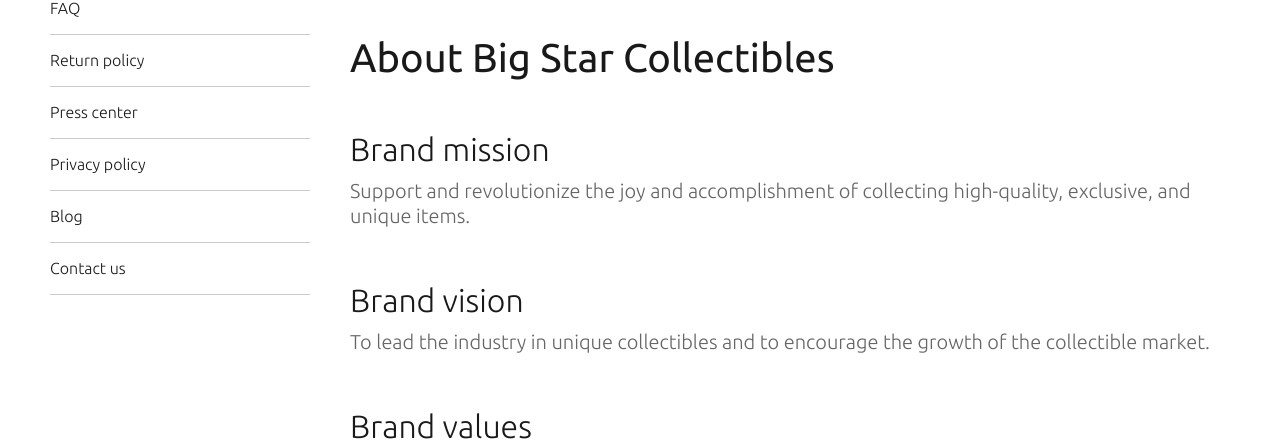
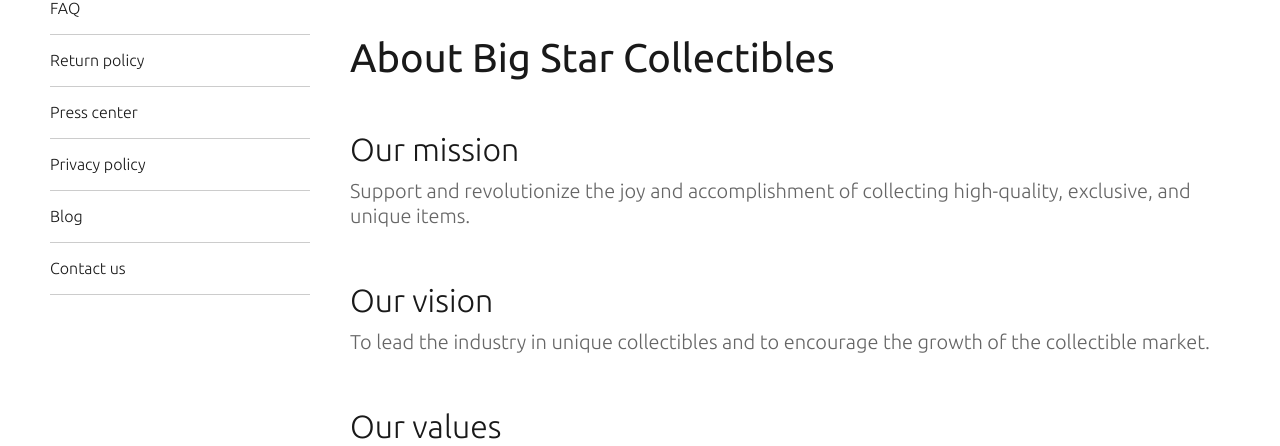
Before and after one commit to a-shebl/big_star, a plain HTML site: page About.html in a window 1280 px wide. Shown: the part 354-800 px from the top of the page. Drawn offline with Linux system fonts and the light colour scheme.

Commit message:
About page: change Brand Mission to Our Mission

```diff
--- a/About.html
+++ b/About.html
@@ -144,15 +144,15 @@
           <img src="images/logo-big-star-H-purple.svg" width="298" alt="Logo of Big Star Collectibles">
           <h1>About Big Star Collectibles</h1>
           <section>
-            <h2>Brand mission</h2>
+            <h2>Our mission</h2>
             <p>Support and revolutionize the joy and accomplishment of collecting high-quality, exclusive, and unique items.</p>
           </section>
           <section>
-            <h2>Brand vision</h2>
+            <h2>Our vision</h2>
             <p>To lead the industry in unique collectibles and to encourage the growth of the collectible market.</p>
           </section>
           <section>
-            <h2>Brand values</h2>
+            <h2>Our values</h2>
             <ul>
               <li>Build our company in the best way possible.</li>
               <li>Imagine and innovate to avoid inertia.</li>
```
